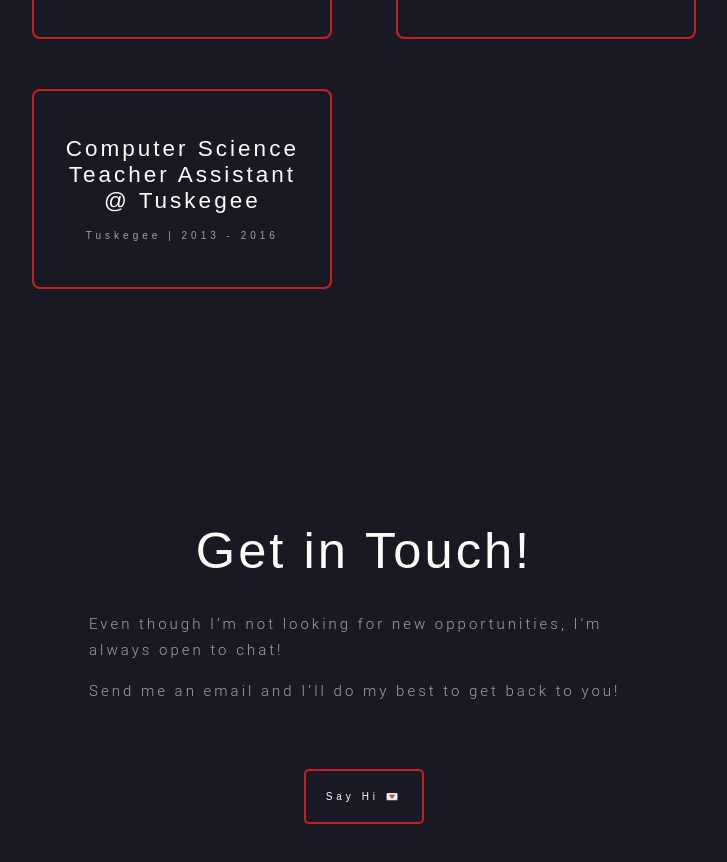
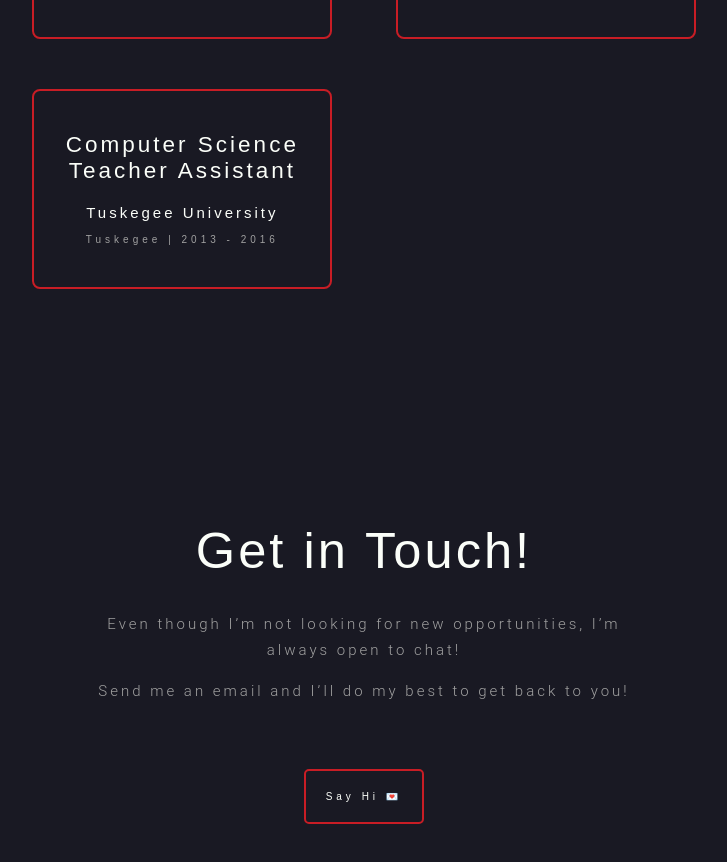
Before and after one commit to antwash/antdwash.com, a Next.js app: page / in a window 1280 px wide. Shown: the part 2400-3262 px from the top of the page, without its empty margins (326-1053 px from the left). Built offline with nearby package versions, Linux system fonts and the light colour scheme; a web font is replaced by a local one.

Commit message:
components experience: Adjust job card layout

```diff
--- a/components/sections/experience.tsx
+++ b/components/sections/experience.tsx
@@ -45,7 +45,7 @@ const jobs: Job[] = [
   {
     id: "tuskegee",
     role: "Computer Science Teacher Assistant",
-    company: "Tuskegee",
+    company: "Tuskegee University",
     location: "Tuskegee",
     timeFrame: "2013 - 2016",
   },
@@ -75,6 +75,9 @@ const JobCard = (props: JobCardProps) => {
     role: {
       marginBottom: theme.spacing.md,
     },
+    company: {
+      marginBottom: theme.spacing.sm,
+    },
   }))()
 
   const {
@@ -85,7 +88,10 @@ const JobCard = (props: JobCardProps) => {
     <div className={classes.container}>
       <div className={classes.content}>
         <Text variant="h4" align="center" className={classes.role}>
-          {`${role} @ ${company}`}
+          {role}
+        </Text>
+        <Text variant="p" align="center" className={classes.company}>
+          {company}
         </Text>
         <Text
           variant="caption"
--- a/components/sections/getInTouch.tsx
+++ b/components/sections/getInTouch.tsx
@@ -34,6 +34,7 @@ export const GetInTouch = () => {
         variant="p"
         color="grey"
         family="roboto"
+        align="center"
         className={classes.content1}
       >
         Even though I’m not looking for new opportunities, I’m always open to
```
